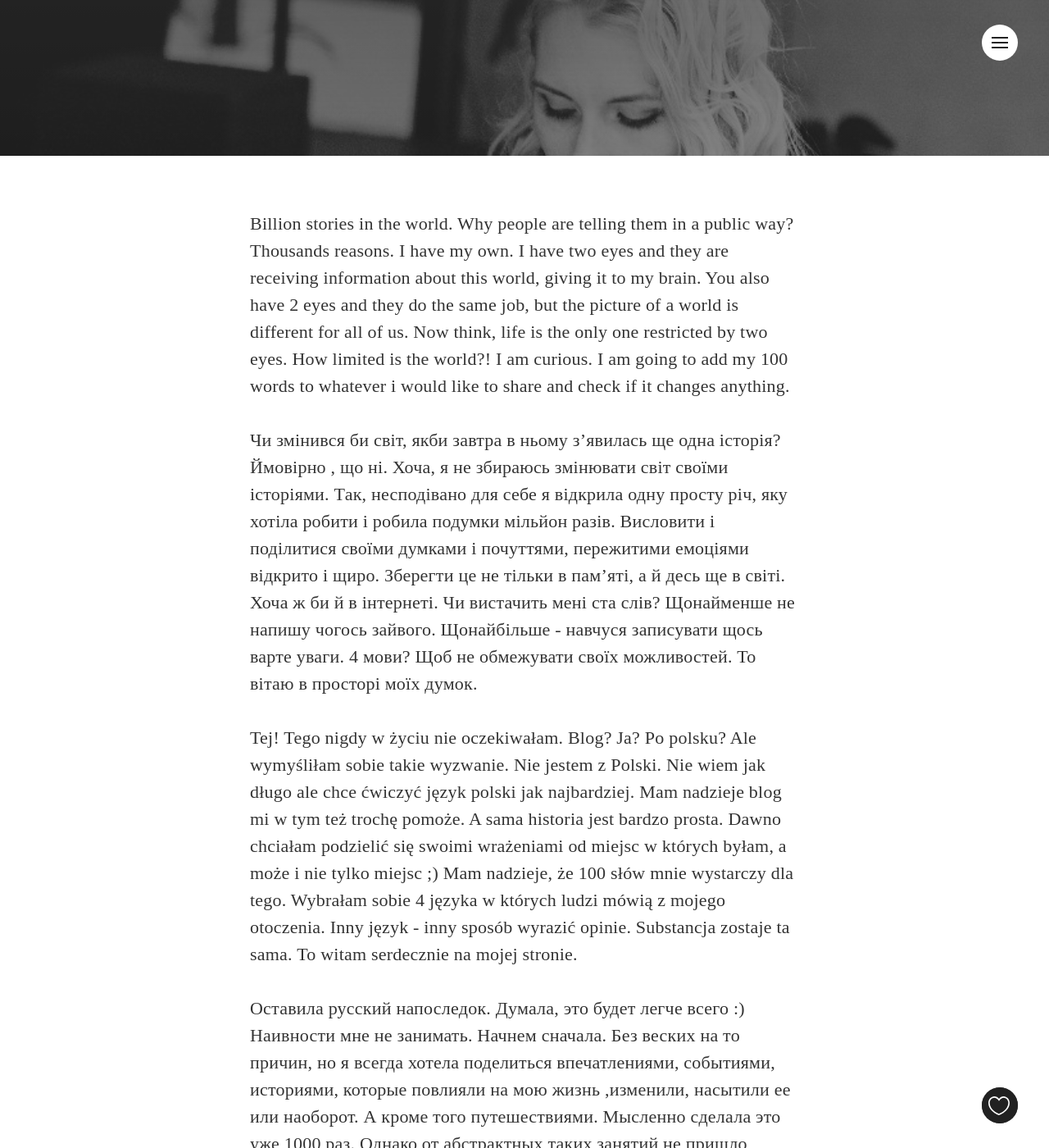
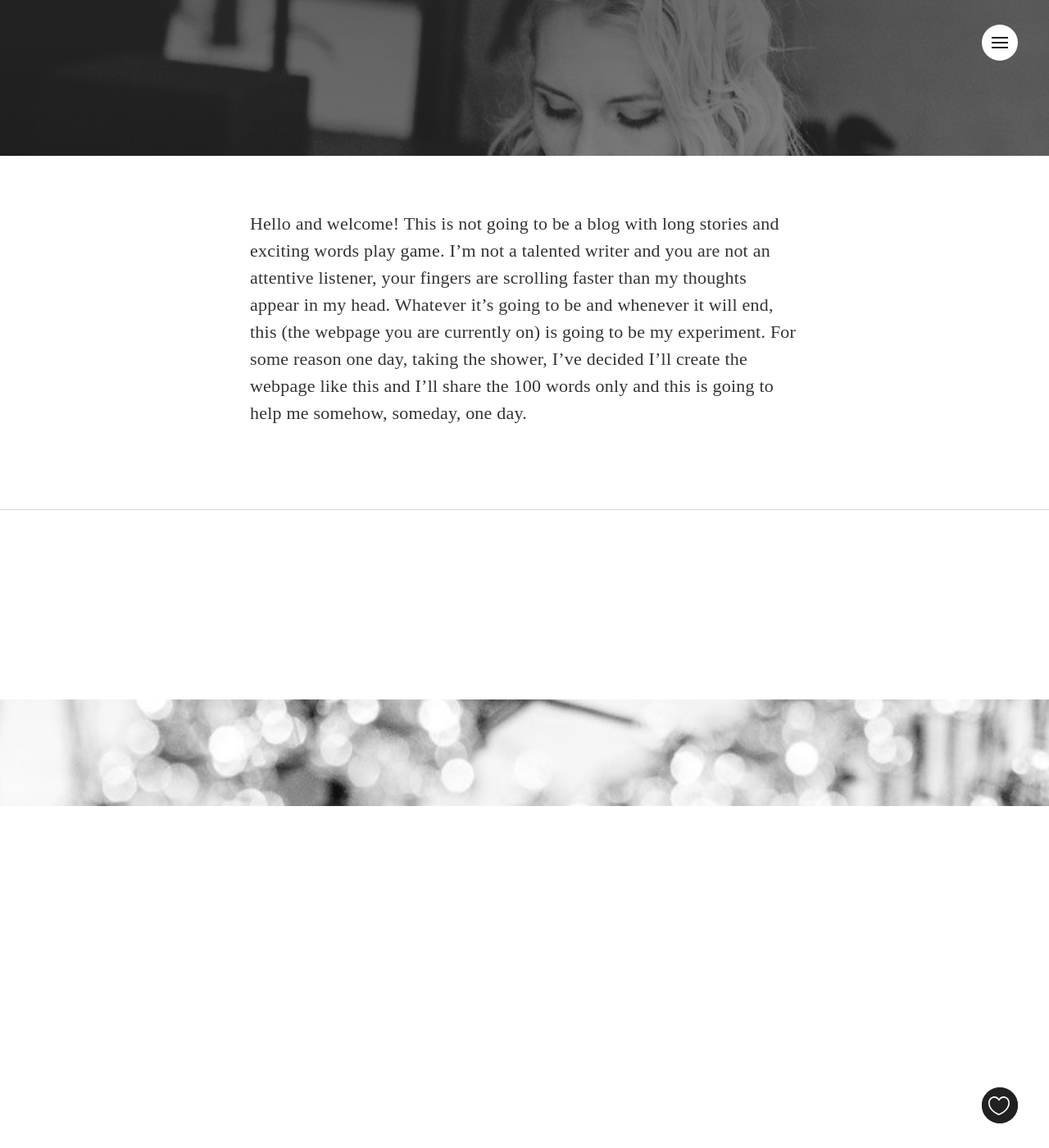
Before and after one commit to maria-prkh/maria-prkh.github.io, a Jekyll site: the page built from _posts/2015-10-23-a-simple-story.markdown, in a window 1280 px wide and 1400 px high, scrolled down 437 px. Shown: the whole window at 82% size. Built offline with Jekyll 4.4.1, drawn with Linux system fonts in a browser that asks for light colours; nearby versions of some CDN libraries; some web fonts are replaced; comment, search, counter and statistics services are not loaded; some of the changed text lies outside the part shown.

Commit message:
First post text change
Changed the text for the 1st post

```diff
--- a/_posts/2015-10-23-a-simple-story.markdown
+++ b/_posts/2015-10-23-a-simple-story.markdown
@@ -1,9 +1,9 @@
 ---
 layout: post
-title:  "A Simple Story"
+title:  "One day"
 date:   2015-11-03 01:00:00
 last_modified_at:  2015-11-03 23:44:00
-excerpt: "Billion stories in the world. Why people are telling them in a public way? Thousands reasons. I have my own...."
+excerpt: "Hello and welcome! This is not going to be a blog with long stories and exciting words play game..."
 categories: history
 tags:
 image:
@@ -14,14 +14,4 @@ bgContrast: darker
 bgGradientOpacity: darker
 syntaxHighlighter: no
 ---
-
-Billion stories in the world. Why people are telling them in a public way? Thousands reasons. I have my own. I have two eyes and they are receiving information about this world, giving it to my brain. You also have 2 eyes and they do the same job, but the picture of a world is different for all of us. Now think, life is the only one restricted by two eyes. How limited is the world?!  I am curious. I am going to add my 100 words to whatever i would like to share and check if it changes anything.
-
-
-Чи змінився би світ, якби завтра в ньому з'явилась ще одна історія? Ймовірно , що ні. Хоча, я не збираюсь змінювати світ своїми історіями. Так, несподівано для себе я відкрила одну просту річ, яку хотіла робити і робила подумки мільйон разів. Висловити і поділитися своїми думками і почуттями, пережитими емоціями відкрито і щиро. Зберегти це не тільки в пам'яті, а й десь ще в світі. Хоча ж би й в інтернеті. Чи вистачить мені ста слів? Щонайменше не напишу чогось зайвого. Щонайбільше - навчуся записувати щось варте уваги. 4 мови? Щоб не обмежувати своїх можливостей. То вітаю в просторі моїх думок.
-
-Tej! Tego nigdy w życiu nie oczekiwałam. Blog? Ja? Po polsku? Ale wymyśliłam sobie takie wyzwanie. Nie jestem z Polski. Nie wiem jak długo ale chce ćwiczyć język polski jak najbardziej. Mam nadzieje blog mi w tym też trochę pomoże. A sama historia jest bardzo prosta. Dawno chciałam podzielić się swoimi wrażeniami od miejsc w których byłam, a może i nie tylko miejsc ;)  Mam nadzieje, że 100 słów mnie wystarczy dla tego. Wybrałam sobie 4 języka w których ludzi mówią z mojego otoczenia. Inny język - inny sposób wyrazić opinie. Substancja zostaje ta sama. To witam serdecznie na mojej stronie.
-
- Оставила русский напоследок.  Думала, это будет легче всего :) Наивности мне не занимать. Начнем сначала. Без веских на то причин, но я всегда  хотела поделиться впечатлениями, событиями, историями,  которые повлияли на мою жизнь ,изменили, насытили ее или наоборот.  А кроме того путешествиями. Мысленно сделала это уже 1000 раз. Однако от абстрактных таких занятий не пришло никакого удовлетворения. А от мысли сделать это публично было как-то не по себе. Но вот я себе вообразила,что 100 слов будет вполне достаточтно, чтобы и поделиться и ничего лишнего не болтнуть. И вот я здесь, и да пребудет со мной сила стерпеть всякое "блоггер".
-
-<blockquote class="largeQuote">'The limits of language are the limits of my world.'- Ludwig Wittgenstein</blockquote>
+Hello and welcome! This is not going to be a blog with long stories and exciting words play game. I'm not a talented writer and you are not an attentive listener, your fingers are scrolling faster than my thoughts appear in my head. Whatever it's going to be and whenever it will end, this (the webpage you are currently on) is going to be my experiment. For some reason one day, taking the shower, I've decided I'll create the webpage like this and I'll share the 100 words only and this is going to help me somehow, someday, one day.
```
